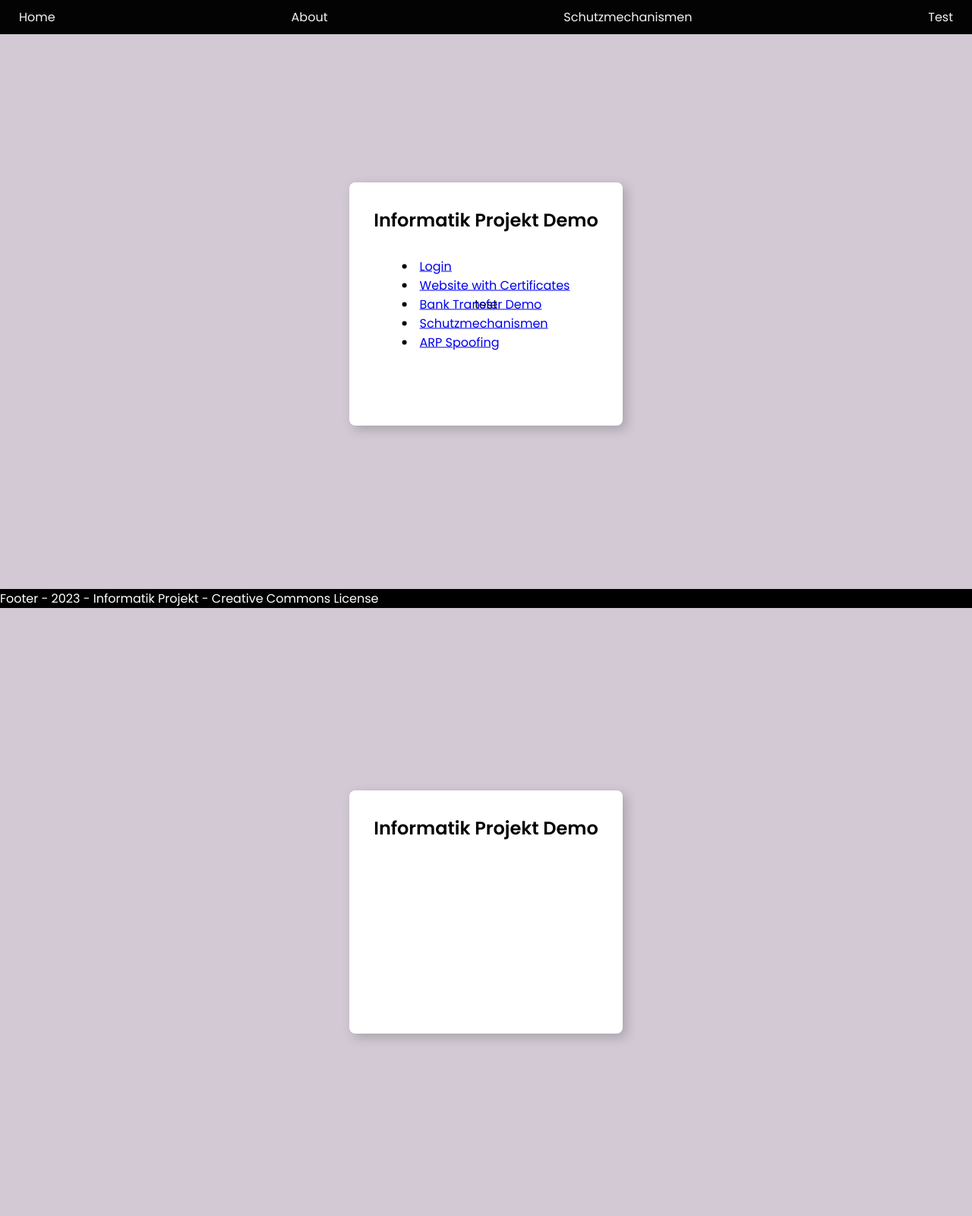
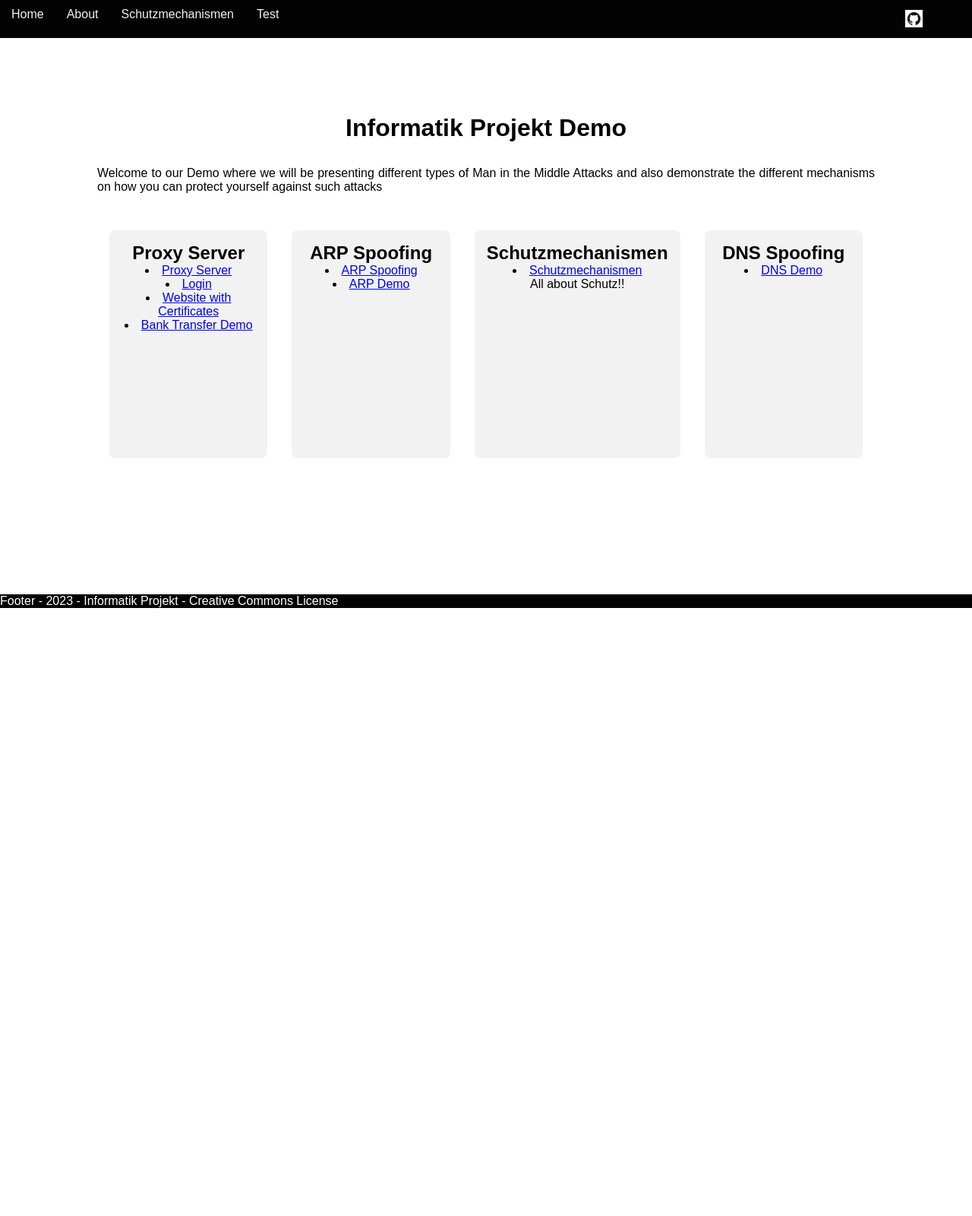
Before and after one commit to nihalalizada/kappes-projekt, a Flask app: page / in a window 1280 px wide. Shown: the whole page at 76% size. After the commit the page ends 800 px from the top, so only its background shows below. Run offline with Flask 2, Linux system fonts and the light colour scheme.

Commit message:
new design, footer, header

```diff
--- a/app/app.py
+++ b/app/app.py
@@ -3,9 +3,9 @@ import mysql.connector
 import re
 import sys
 from config import config
+import socket
 
 app = Flask(__name__, static_folder='static')
-
 
 @app.route('/transfer', methods =['GET', 'POST'])
 def transfer():
@@ -97,10 +97,13 @@ def loginsecure():
 
     return render_template('securelogin.html', msg = msg)
 
-
 @app.route('/schutz')
 def schutz():
     return render_template('schutz.html')
+
+@app.route('/proxy')
+def proxy():
+    return render_template('proxy.html')
 
 if __name__ == '__main__':
     if len(sys.argv) == 2:
--- a/app/static/css/style.css
+++ b/app/static/css/style.css
@@ -1,11 +1,42 @@
-@import url('https://fonts.googleapis.com/css2?family=Poppins:wght@100;200;300;400;500;600;700&display=swap');
-
 * {
   margin: 0;
   border: 0;
   padding: 0;
   box-sizing: border-box;
   font-family: "Poppins", sans-serif;
+}
+.container-c {
+  width: 80%;
+  margin: 150px auto;
+  text-align: center;
+}
+
+.center {
+  display: flex;
+  justify-content: center;
+  align-items: center;
+}
+
+.box {
+  width: 300px;
+  height: 300px;
+  background: #f2f2f2;
+  padding: 1rem;
+  margin: 1rem;
+  text-align: center;
+  border-radius: 8px;
+}
+
+h1 {
+  text-align: center;
+  font-size: 2rem;
+  margin-bottom: 2rem;
+}
+
+p {
+  text-align: justify;
+  font-size: 1rem;
+  margin-bottom: 2rem;
 }
 
 .login {
@@ -36,7 +67,6 @@ main h2 {
   margin-bottom: 2rem;
   position: relative;
 }
-
 
 form.login {
   display: flex;
@@ -85,12 +115,6 @@ form input[type="submit"] {
   transition: all 0.3s ease;
 }
 
-.center {
-  position: absolute;
-  top: 50%;
-  left: 50%;
-  transform: translate(-50%, -50%);
-}
 
 .footer {
   position: fixed;
@@ -113,7 +137,7 @@ header {
 
 nav ul {
   display: flex;
-  justify-content: space-between;
+  justify-content: flex-start;
   list-style-type: none;
   margin: 0;
   padding: 0;
@@ -126,9 +150,19 @@ nav ul li {
 
 nav ul li a {
   display: block;
-  padding: 10px 20px;
+  padding: 10px 10px;
   text-decoration: none;
   color: #f7f1f1;
+}
+nav ul li img {
+  width: 23px;
+  height: 23px;
+  margin-top: 3px;
+}
+nav ul li:last-child {
+  float: right;
+  margin-left: auto;
+  margin-right: 50px;
 }
 
 /* Style the tab */
@@ -140,7 +174,6 @@ nav ul li a {
   display: flex;
 }
 
-/* Style the buttons inside the tab */
 .tab button {
   background-color: inherit;
   float: left;
--- a/app/static/css/transfer.css
+++ b/app/static/css/transfer.css
@@ -1,5 +1,4 @@
-@import url('https://fonts.googleapis.com/css2?family=Poppins:wght@100;200;300;400;500;600;700&display=swap');
- *{
+*{
     margin: 0;
     border: 0;
     padding: 0;
--- a/app/templates/home.html
+++ b/app/templates/home.html
@@ -14,27 +14,41 @@
 				<li><a href="about">About</a></li>
 				<li><a href="schutz">Schutzmechanismen</a></li>
 				<li><a href="">Test</a></li>
+        <li><a href="https://github.com/nihalalizada/kappes-projekt" target="_blank"><img src="/static/img/github-logo.png" alt="GitHub"></a></li>
         </ul>
       </nav>
     </header>
-    <div class ="login">
-      <main class = "container">
-        <h2>Informatik Projekt Demo</h2>
-      <div class ="center"> test </div>
-      </main>
      </div>
-    <div class="login">
-      <main class = "container">
-        <h2>Informatik Projekt Demo</h2>
+    <div class="container-c">
+      <h1>Informatik Projekt Demo</h1>
+      <p> Welcome to our Demo where we will be presenting different types of Man in the Middle Attacks and
+        also demonstrate the different mechanisms on how you can protect yourself against such attacks
+      </p>
       <div class="center">
+        <div class="box">
+          <h2>Proxy Server </h2>
+          <li><a href="proxy">Proxy Server</a></li>
           <li><a href="login">Login</a></li>
           <li><a href="loginsecure">Website with Certificates</a></li>
           <li><a href="transfer">Bank Transfer Demo</a></li>
+        </div>
+        <div class="box">
+          <h2>ARP Spoofing </h2>
+          <li><a href="arp">ARP Spoofing</a></li>
+          <li><a href="arp">ARP Demo</a></li>
+
+        </div>
+        <div class="box">
+          <h2>Schutzmechanismen</h2>
           <li><a href="schutz">Schutzmechanismen</a></li>
-        <li><a href="arp">ARP Spoofing</a></li>
+          All about Schutz!!
+        </div>
+        <div class="box">
+          <h2>DNS Spoofing</h2>
+          <li><a href="schutz">DNS Demo</a></li>
         </div>
       </div>
-  </main>
+    </div>
   <div class = "footer">
     Footer - 2023 - Informatik Projekt - Creative Commons License
     </div>
--- a/app/templates/login.html
+++ b/app/templates/login.html
@@ -10,10 +10,11 @@
     <header>
         <nav>
           <ul>
-            <li><a href="home">Home</a></li>
+            <li><a href="/">Home</a></li>
 				<li><a href="about">About</a></li>
 				<li><a href="schutz">Schutzmechanismen</a></li>
 				<li><a href="">Test</a></li>
+                <li><a href="https://github.com/nihalalizada/kappes-projekt" target="_blank"><img src="/static/img/github-logo.png" alt="GitHub"></a></li>
           </ul>
         </nav>
       </header>
--- a/app/templates/schutz.html
+++ b/app/templates/schutz.html
@@ -11,10 +11,11 @@
     <header>
         <nav>
           <ul>
-            <li><a href="">Home</a></li>
+            <li><a href="/">Home</a></li>
 				<li><a href="about">About</a></li>
 				<li><a href="schutz">Schutzmechanismen</a></li>
 				<li><a href="">Test</a></li>
+        <li><a href="https://github.com/nihalalizada/kappes-projekt" target="_blank"><img src="/static/img/github-logo.png" alt="GitHub"></a></li>
           </ul>
         </nav>
       </header>
--- a/app/templates/securelogin.html
+++ b/app/templates/securelogin.html
@@ -10,10 +10,11 @@
     <header>
         <nav>
           <ul>
-            <li><a href="">Home</a></li>
+            <li><a href="/">Home</a></li>
             <li><a href="about">About</a></li>
             <li><a href="schutz">Schutzmechanismen</a></li>
             <li><a href="">Test</a></li>
+            <li><a href="https://github.com/nihalalizada/kappes-projekt" target="_blank"><img src="/static/img/github-logo.png" alt="GitHub"></a></li>
           </ul>
         </nav>
       </header>
--- a/app/templates/transfer.html
+++ b/app/templates/transfer.html
@@ -3,16 +3,17 @@
 <head>
     <meta charset="UTF-8">
     <meta name="viewport" content="width=device-width, initial-scale=1.0">
-	<link rel="stylesheet" href="{{ url_for('static', filename='css/transfer.css') }}">
+	<link rel="stylesheet" href="{{ url_for('static', filename='css/style.css') }}">
     <title>Überweisung</title>
 	<body>
 		<header>
 			<nav>
 			  <ul>
-				<li><a href="">Home</a></li>
+				<li><a href="/">Home</a></li>
 				<li><a href="about">About</a></li>
 				<li><a href="schutz">Schutzmechanismen</a></li>
 				<li><a href="">Test</a></li>
+				<li><a href="https://github.com/nihalalizada/kappes-projekt" target="_blank"><img src="/static/img/github-logo.png" alt="GitHub"></a></li>
 			  </ul>
 			</nav>
 		  </header>
```
Also changed, not shown: app/templates/proxy.html (added, +32 -0 lines), proxy/proxy.py (+4 -5 lines), app/static/img/github-logo.png (added). Lines whose indentation alone changed are shown as unchanged.
